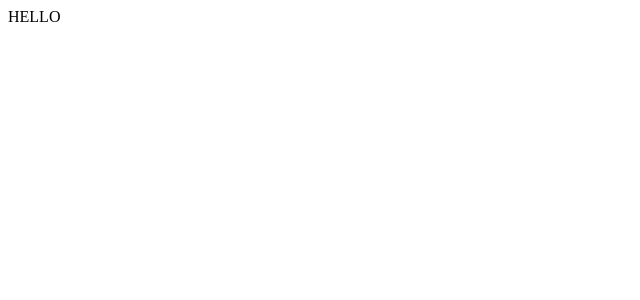
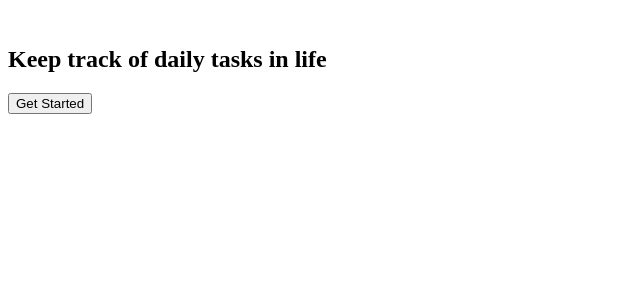
Before and after one commit to gabadadzeluca/todo-app-unilab, a React (Vite) app: page / in a window 1280 px wide. Shown: the top 300 px of the page, without its empty margins (0-640 px from the left). Built offline with nearby package versions, Linux system fonts and the light colour scheme.

Commit message:
add startingScreen component and redirect logic

```diff
--- a/src/components/startingScreen/StartingScreen.tsx
+++ b/src/components/startingScreen/StartingScreen.tsx
@@ -1,5 +1,17 @@
+import { useNavigate } from "react-router-dom";
+
 export default function StartingScreen(){
+  const navigate = useNavigate();
+
+  const handleGetStartedClick = () => {
+    navigate('/login');
+  };
+
   return (
-    <>HELLO</>
+    <div>
+      <img src='' alt=''/>
+      <h2>Keep track of daily tasks in life</h2>
+      <button onClick={handleGetStartedClick}>Get Started</button>
+    </div>
   );
 }
```
